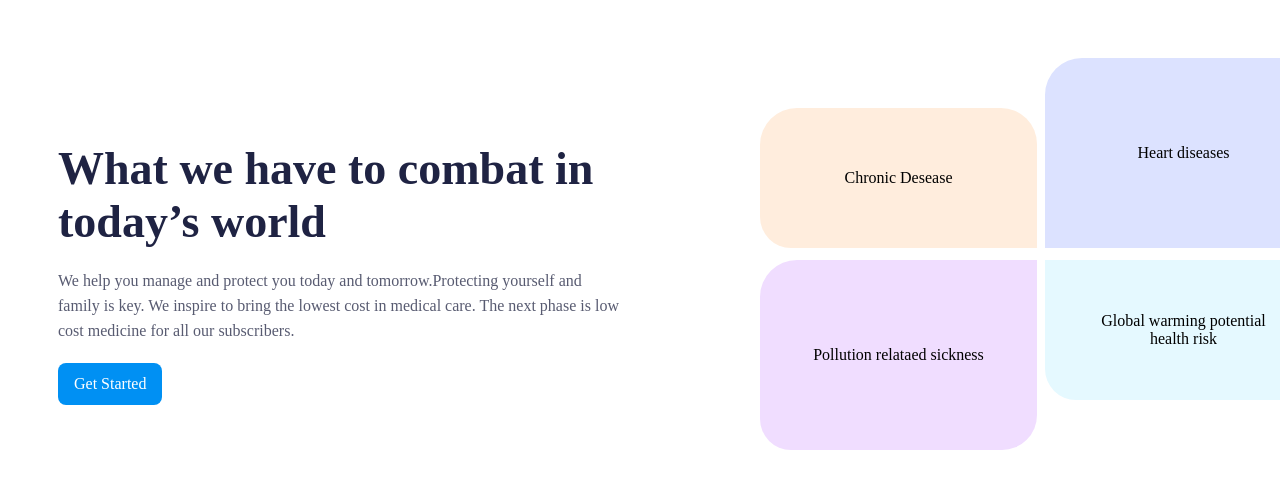
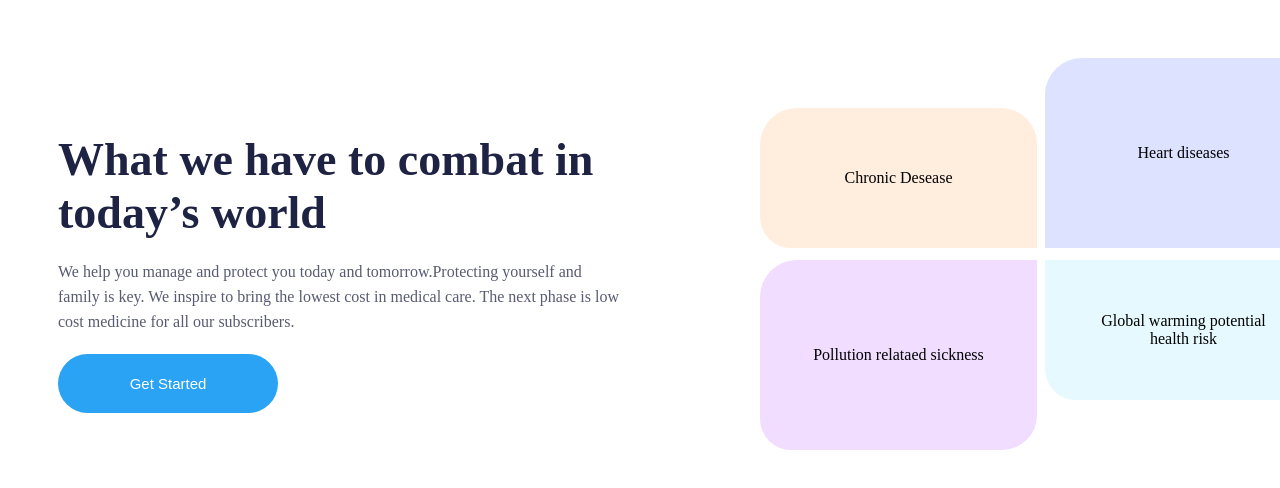
Before and after one commit to appwex/izzy-health, a Next.js app: page /stories/combat in a window 1280 px wide. Shown: the top 488 px of the page. Built offline with nearby package versions, Linux system fonts and the light colour scheme; a web font is replaced by a local one.

Commit message:
fix: correction from  pr

```diff
--- a/src/components/combat/Combat.js
+++ b/src/components/combat/Combat.js
@@ -1,6 +1,6 @@
 import stl from './Combat.module.scss'
 import React from 'react'
-import Button from 'components/button'
+import IzzyButton from 'components/izzyButton/'
 import { BUTTON_TYPE } from 'components/izzyButton/IzzyButton'
 
 const Combat = () => {
@@ -10,6 +10,7 @@ const Combat = () => {
     'Pollution relataed sickness',
     'Global warming potential health risk',
   ]
+
   return (
     <section id="combat-section">
       <div className={stl.wrapper}>
@@ -26,20 +27,21 @@ const Combat = () => {
             </p>
           </div>
           <div>
-            <Button
+            <IzzyButton
               label="Get Started"
-
+              variant={BUTTON_TYPE.btnPrimary}
+              btnType={BUTTON_TYPE.btnRounded}
             />
           </div>
         </div>
         <div className={stl.right}>
           <div className={stl.grid}>
             {cardTexts.map(text => {
-              return (
-                <div>
-                  <p>{text}</p>
-                </div>
-              )
+                return(
+                  <div>
+                      <p>{text}</p>
+                   </div>
+                )
             })}
           </div>
         </div>
--- a/src/components/combat/Combat.module.scss
+++ b/src/components/combat/Combat.module.scss
@@ -5,6 +5,7 @@
 $darkBlue: #1f2343;
 
 @mixin mobile {
+
   @media (max-width: 786px) {
     @content;
     flex-direction: column;
@@ -51,6 +52,7 @@ $darkBlue: #1f2343;
 .right {
   width: 50%;
   padding-left: 40px;
+
   @include mobile() {
     width: 100%;
     padding-left: 0;
@@ -62,6 +64,7 @@ $darkBlue: #1f2343;
   grid-template-columns: repeat(2, 1fr);
   column-gap: 8px;
   row-gap: 12px;
+
   div {
     display: flex;
     align-items: center;
@@ -77,6 +80,7 @@ $darkBlue: #1f2343;
       border-top-right-radius: 36px;
       border-bottom-left-radius: 31px;
     }
+
     &:nth-child(2) {
       background-color: #dce2ff;
       height: 190px;
@@ -84,6 +88,7 @@ $darkBlue: #1f2343;
       border-top-right-radius: 36px;
       border-bottom-right-radius: 35px;
     }
+
     &:nth-child(3) {
       background-color: #f0ddff;
       height: 190px;
@@ -91,6 +96,7 @@ $darkBlue: #1f2343;
       border-bottom-right-radius: 35px;
       border-bottom-left-radius: 31px;
     }
+
     &:nth-child(4) {
       background-color: #e5f9ff;
       height: 140px;
```
